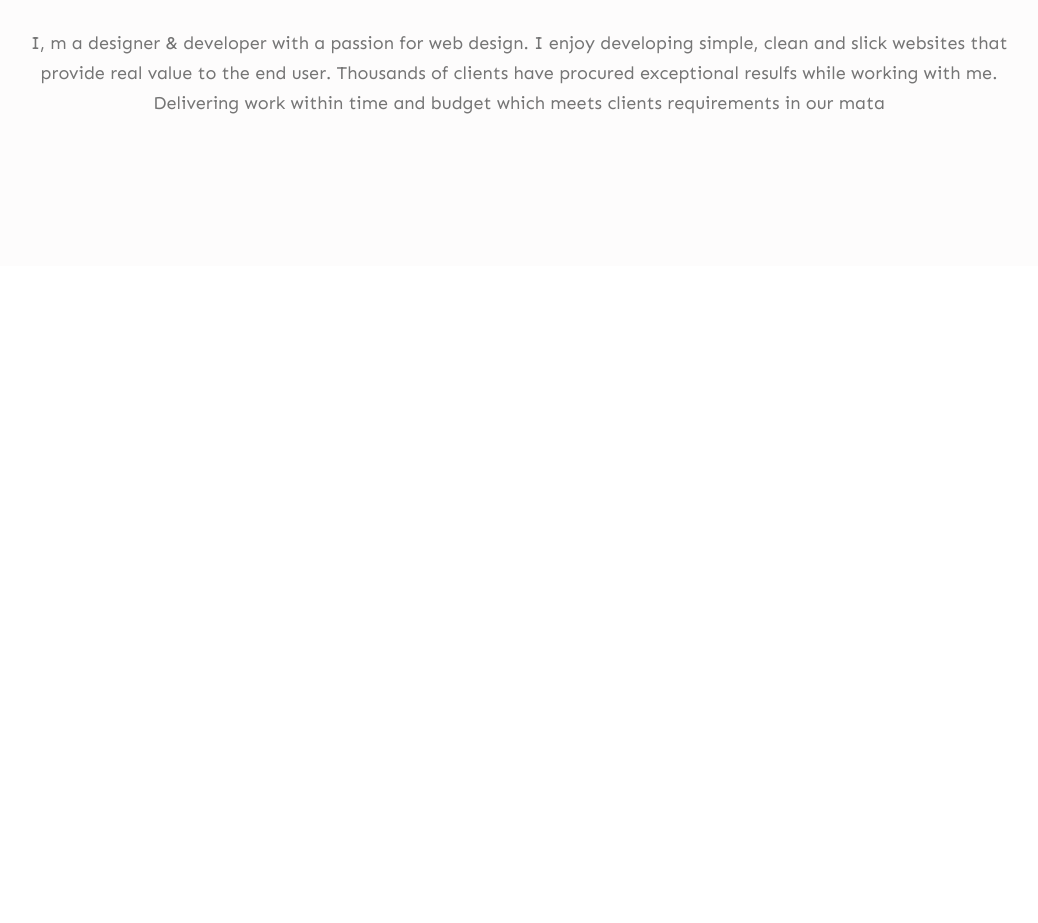
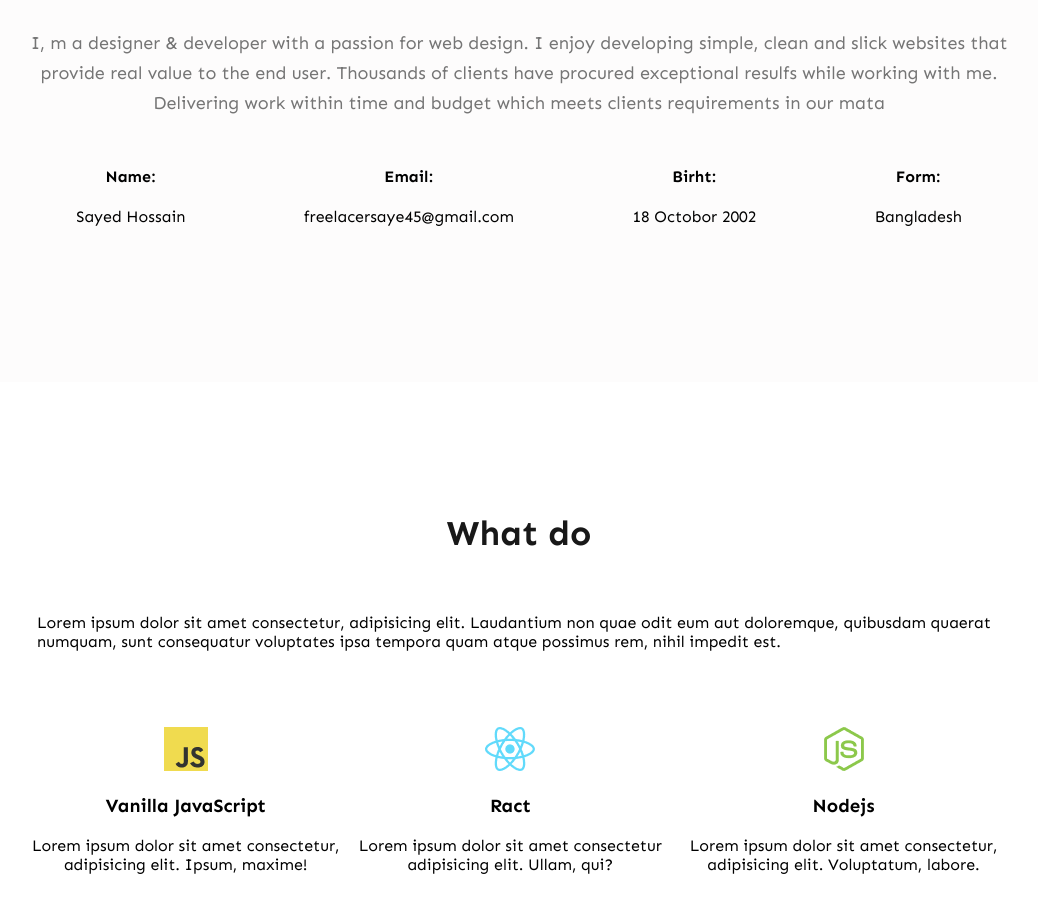
Before and after one commit to freelancersayed/web-developer-portfolio, a plain HTML site: page index.html in a window 1280 px wide. Shown: the part 1040-1963 px from the top of the page, without its empty margins (121-1159 px from the left). Before the commit the page ends 1436 px from the top, so only its background shows below. Drawn offline with Linux system fonts and the light colour scheme.

Commit message:
added skill section

```diff
--- a/index.html
+++ b/index.html
@@ -1,4 +1,4 @@
-<!DOCTYPE html>
+ <!DOCTYPE html>
 <html lang="en">
 <head>
     <meta charset="UTF-8">
@@ -41,6 +41,53 @@
             <p class="section-description">
                 I, m a designer & developer with a passion for web design. I enjoy developing simple, clean and slick websites that provide real value to the end user. Thousands of clients have procured exceptional resulfs while working with me. Delivering work within time and budget which meets clients requirements in our mata
             </p>
+          <div class="about-info-containar">
+              <!-- about-inf*4>h4.info-title+p.info-description -->
+              <div class="about-inf">
+                <h4 class="info-title">Name:</h4>
+                <p class="info-description">Sayed Hossain</p>
+            </div>
+            <div class="about-inf">
+                <h4 class="info-title">Email:</h4>
+                <p class="info-description">freelacersaye45@gmail.com</p>
+            </div>
+            <div class="about-inf">
+                <h4 class="info-title">Birht:</h4>
+                <p class="info-description">18 Octobor 2002</p>
+            </div>
+            <div class="about-inf">
+                <h4 class="info-title">Form:</h4>
+                <p class="info-description">Bangladesh</p>
+            </div>
+
+          </div>
+        </section>
+        <section>
+            <h1 class="section-title">What do</h1>
+            <p class="what-i-do-description">Lorem ipsum dolor sit amet consectetur, adipisicing elit. Laudantium non quae odit eum aut doloremque, quibusdam quaerat numquam, sunt consequatur voluptates ipsa tempora quam atque possimus rem, nihil impedit est.</p>
+            <div class="skills-container">
+                <!-- .skill*4>img+h3.skill-title+p.skill-description -->
+                <div class="skill">
+                    <img src="" alt="">
+                    <h3 class="skill-title"></h3>
+                    <p class="skill-description"></p>
+                </div>
+                <div class="skill">
+                    <img src="images/icons/js.png" alt="">
+                    <h3 class="skill-title">Vanilla JavaScript</h3>
+                    <p class="skill-description">Lorem ipsum dolor sit amet consectetur, adipisicing elit. Ipsum, maxime!</p>
+                </div>
+                <div class="skill">
+                    <img src="images/icons/react.png" alt="">
+                    <h3 class="skill-title">Ract</h3>
+                    <p class="skill-description">Lorem ipsum dolor sit amet consectetur adipisicing elit. Ullam, qui?</p>
+                </div>
+                <div class="skill">
+                    <img src="images/icons/nodejs.png" alt="">
+                    <h3 class="skill-title">Nodejs</h3>
+                    <p class="skill-description">Lorem ipsum dolor sit amet consectetur, adipisicing elit. Voluptatum, labore.</p>
+                </div>
+            </div>
         </section>
     </main>
     <footer>
--- a/style/portfolio.css
+++ b/style/portfolio.css
@@ -114,3 +114,25 @@ text-align: center;
 font-size: 18px;
 line-height: 30px; /* 166.667% */
 }
+
+.about-info-containar{
+    display: flex;
+    justify-content: space-around;
+
+}
+.about-inf{
+    text-align: center;
+    padding: 10px;
+}
+
+/* section2 */
+.what-i-do-description{
+    padding: 30px 150px;
+    /* justify-content: space-between; */
+    /* text-align: center; */}
+
+    .skills-container{
+        display: flex;
+        padding:  30px 130px;
+        text-align: center;
+    }
```
Also changed, not shown: images/sayed.png (added).
